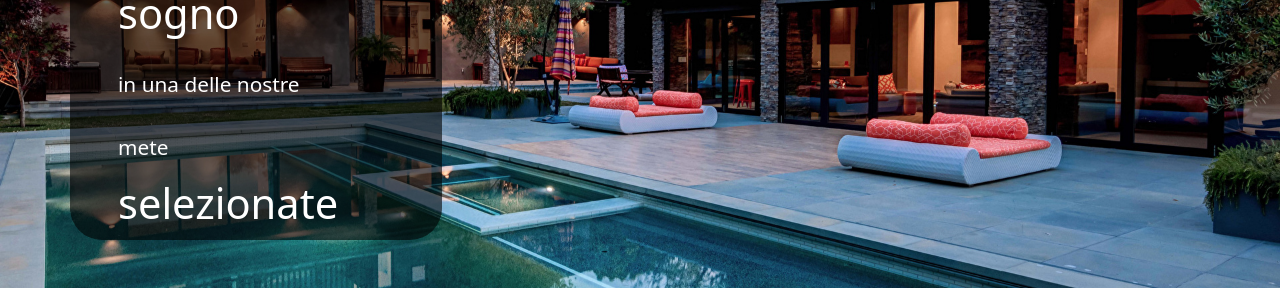
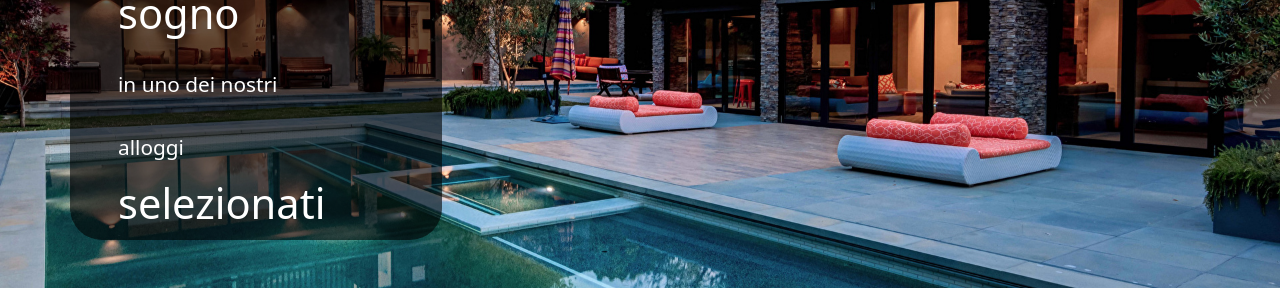
Before and after one commit to bonvi83/frontoffice-boolbnb, a Vue app: page / in a window 1280 px wide. Shown: the part 298-588 px from the top of the page. Built offline with nearby package versions, Linux system fonts and the light colour scheme; no server answers.

Commit message:
fix text

```diff
--- a/src/components/AppMainHero.vue
+++ b/src/components/AppMainHero.vue
@@ -43,16 +43,16 @@
                         <br>
 
                         <span>
-                            in una delle nostre
+                            in uno dei nostri
                         </span>
 
                         <br>
 
-                        <span>mete </span>
+                        <span>alloggi </span>
 
                         <br>
 
-                        <span class="big-text">selezionate</span>
+                        <span class="big-text">selezionati</span>
                     </div>
 
                 </div>
@@ -70,7 +70,7 @@
 
     .hero {
         height: 60vh;
-        width: 100vw;
+
         background-image: url('../assets/Houses_Villa_Design_Pools_537090_1920x1080.jpg');
         background-size: cover;
         background-position: center;
```
